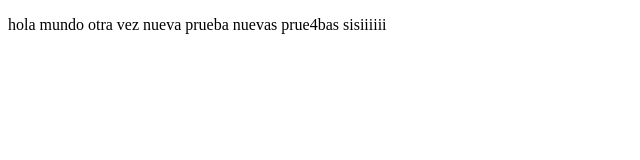
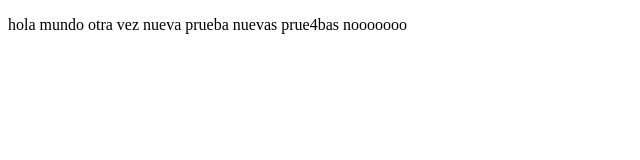
Before and after one commit to byronnp/cargaautomatica, an Angular app: page /home in a window 1280 px wide. Shown: the top 160 px of the page, without its empty margins (0-640 px from the left). Built offline with nearby package versions, Linux system fonts and the light colour scheme.

Commit message:
cambio de nombre a la app nueva 12

```diff
--- a/src/app/home/home-routing.module.ts
+++ b/src/app/home/home-routing.module.ts
@@ -5,7 +5,6 @@ import { HomeComponent } from './home.component';
 const routes: Routes = [
 
   { path: '', component: HomeComponent },
-  { path: '**', pathMatch: 'full', redirectTo: '/home' },
 ];
 
 @NgModule({
--- a/src/app/home/home.component.html
+++ b/src/app/home/home.component.html
@@ -1 +1 @@
-<p>hola mundo otra vez nueva prueba nuevas prue4bas sisiiiiii</p>
+<p>hola mundo otra vez nueva prueba nuevas prue4bas nooooooo</p>
```
Also changed, not shown: src/app/app-routing.module.ts (+10 -2 lines).
